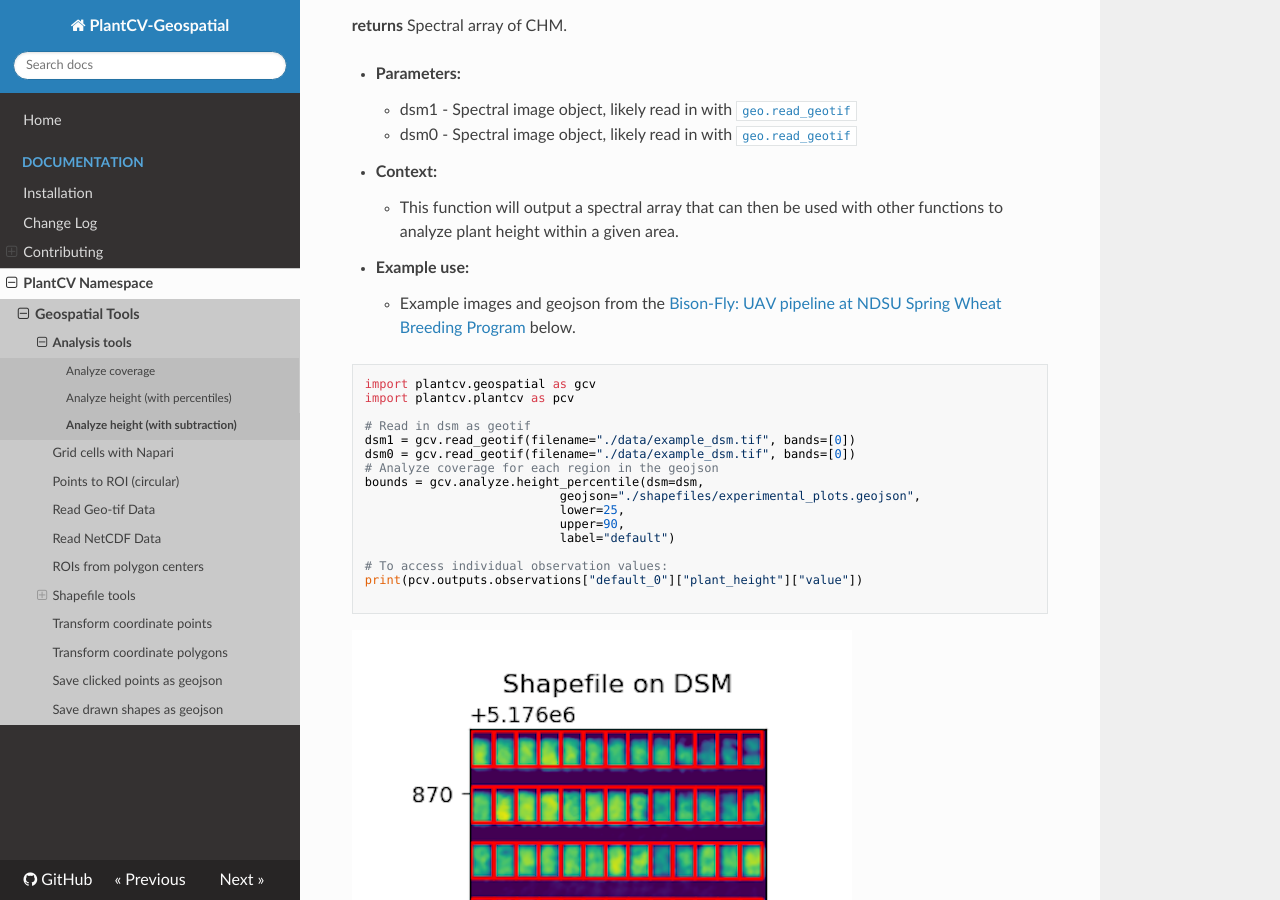
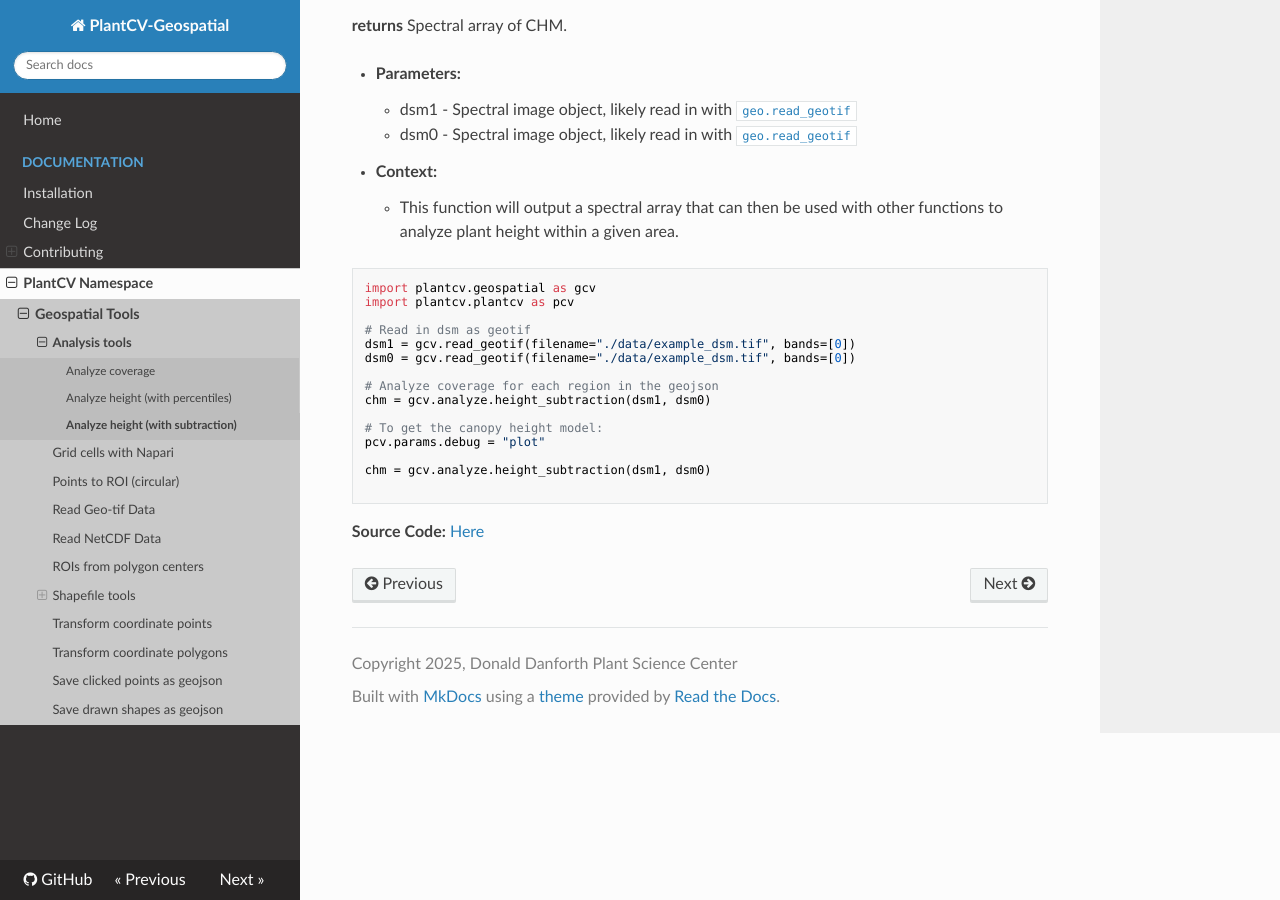
Before and after one commit to danforthcenter/plantcv-geospatial, an MkDocs documentation site: the page built from docs/analyze_height_subtraction.md, in a window 1280 px wide and 900 px high, scrolled down 341 px. Built offline with MkDocs 1.6.1, drawn with Linux system fonts in a browser that asks for light colours; nearby versions of some CDN libraries.

Commit message:
Update analyze_height_subtraction.md to be accurate to jupyter

````diff
--- a/docs/analyze_height_subtraction.md
+++ b/docs/analyze_height_subtraction.md
@@ -13,9 +13,6 @@ Create canopy height model (CHM) from bare soil and plant height digital elevati
 - **Context:**
     - This function will output a spectral array that can then be used with other functions to analyze plant height within a given area.
 
-- **Example use:**
-    - Example images and geojson from the [Bison-Fly: UAV pipeline at NDSU Spring Wheat Breeding Program](https://github.com/filipematias23/Bison-Fly) below.
-
 ```python
 import plantcv.geospatial as gcv
 import plantcv.plantcv as pcv
@@ -23,17 +20,15 @@ import plantcv.plantcv as pcv
 # Read in dsm as geotif
 dsm1 = gcv.read_geotif(filename="./data/example_dsm.tif", bands=[0])
 dsm0 = gcv.read_geotif(filename="./data/example_dsm.tif", bands=[0])
+
 # Analyze coverage for each region in the geojson
-bounds = gcv.analyze.height_percentile(dsm=dsm,
-                           geojson="./shapefiles/experimental_plots.geojson",
-                           lower=25,
-                           upper=90,
-                           label="default")
+chm = gcv.analyze.height_subtraction(dsm1, dsm0)
 
-# To access individual observation values:
-print(pcv.outputs.observations["default_0"]["plant_height"]["value"])
+# To get the canopy height model:
+pcv.params.debug = "plot"
+
+chm = gcv.analyze.height_subtraction(dsm1, dsm0)
 
 ```
-![Screenshot](documentation_images/analyze_height_percentile.png)
 
 **Source Code:** [Here](https://github.com/danforthcenter/plantcv-geospatial/blob/main/plantcv/geospatial/analyze/dsm.py)
````
